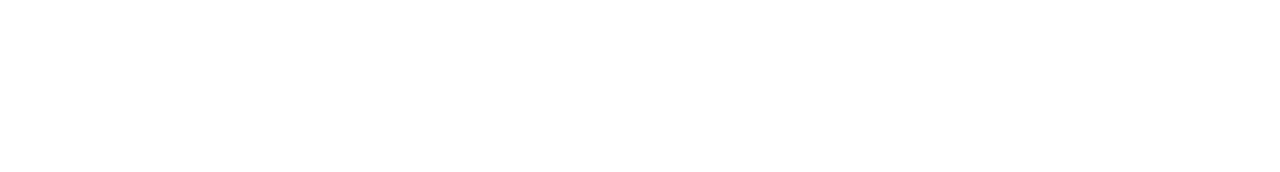
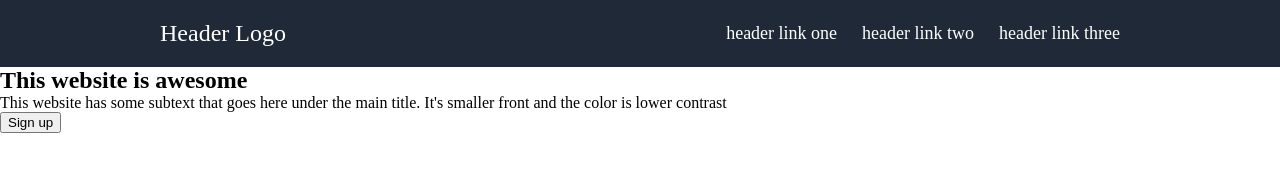
Before and after one commit to Goodlle94/Odin, a plain HTML site: page index.html in a window 1280 px wide. Drawn offline with Linux system fonts and the light colour scheme.

Commit message:
styling nav bar

```diff
--- a/index.html
+++ b/index.html
@@ -8,6 +8,44 @@
     <title>The Odin Project</title>
 </head>
 <body>
+    <header>
+        <nav class="nav-bar">
+            <div class="wrapper">
+                <div class="nav-bar-container">
+                    <div class="nav-bar-logo">
+                        <a class="logo" href="#">Header Logo</a>
+                    </div>
+                    <div class="nav-bar-links">
+                        <ul class="nav-bar-links-list">
+                            <li><a href="#">header link one</a></li>
+                            <li><a href="#">header link two</a></li>
+                            <li><a href="#">header link three</a></li>
+                        </ul>
+                    </div>
+                </div>
+            </div>
+
+        </nav>
+        <section class="header-hero">
+            <div class="header-hero-left">
+                <h1 class="title">This website is awesome</h1>
+                <p class="subtext">This website has some subtext that goes here under the main title. It's smaller front and the color is lower contrast</p>
+                <button class="btn">Sign up</button>
+            </div>
+            <div class="header-hero-img">
+
+            </div>
+        </section>
+    </header>
+
+    <main>
+
+    </main>
+
+    <footer>
+
+    </footer>
+
 
 </body>
 </html>
--- a/style.css
+++ b/style.css
@@ -0,0 +1,48 @@
+* {
+    margin: 0;
+}
+
+/* HEADER */
+
+/* NAV-BAR */
+
+.wrapper {
+    width: 960px;
+    margin-left: auto;
+    margin-right: auto;
+}
+
+.nav-bar {
+    background-color: #1f2937;
+    padding: 20px 0px;
+}
+
+.nav-bar-container {
+    display: flex;
+    justify-content: space-between;
+
+    align-items: center;
+
+}
+
+.nav-bar .logo {
+    text-decoration: none;
+    color: white;
+    font-size: 24px;
+}
+
+.nav-bar .nav-bar-links a {
+    text-decoration: none;
+    color: white;
+    font-size: 18px;
+}
+
+.nav-bar .nav-bar-links .nav-bar-links-list li {
+    list-style-type: none;
+
+}
+
+.nav-bar .nav-bar-links .nav-bar-links-list {
+    display: flex;
+    gap: 25px;
+}
```
